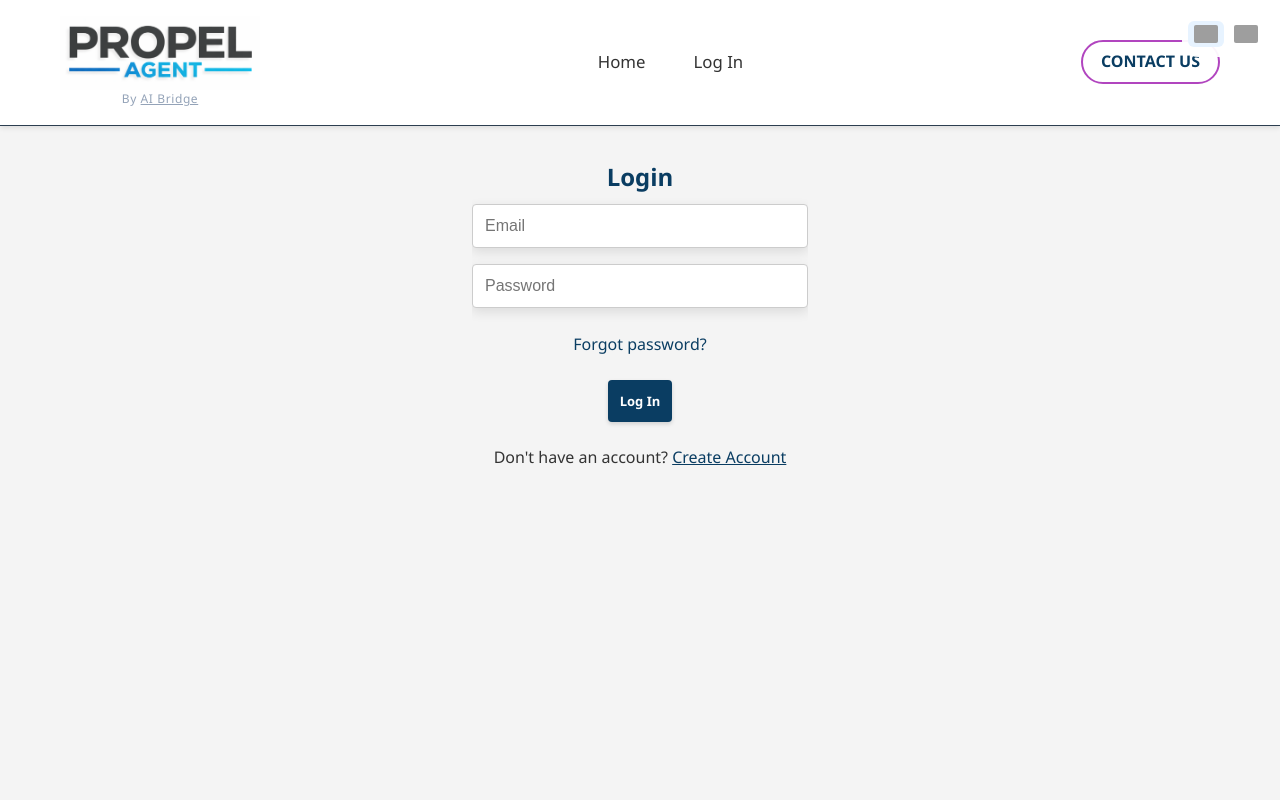
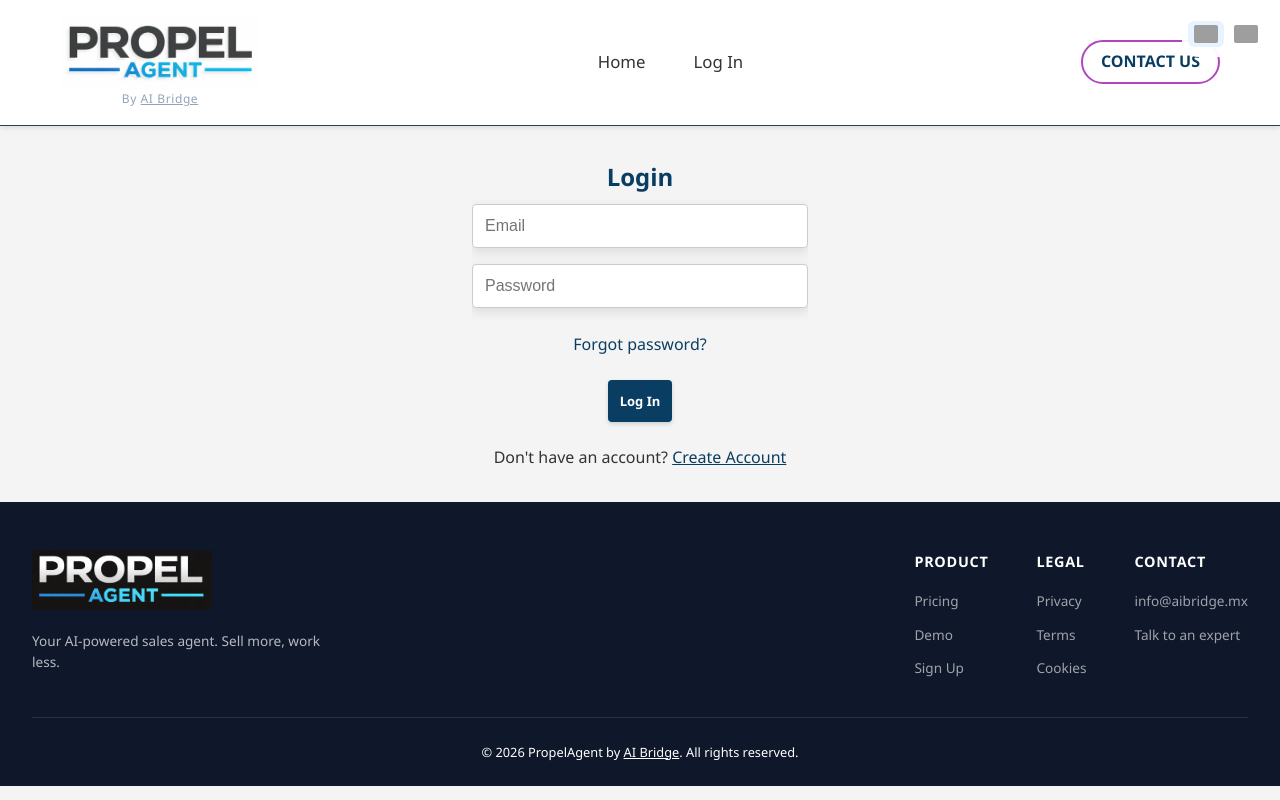
Before and after one commit to KeithBonarrigo/agent-frontend-react-dev, a React (Vite) app: page /login in a window 1280 px wide. Built offline with nearby package versions, Linux system fonts and the light colour scheme; grey boxes are pictures that could not be loaded.

Commit message:
adding propel domain conditionals in UI

```diff
--- a/src/Pages/Agent.jsx
+++ b/src/Pages/Agent.jsx
@@ -379,45 +379,6 @@ export default function Agent() {
         </div>
       </section>
 
-      {/* ===== FOOTER ===== */}
-      <footer className="agent-footer">
-        <div className="agent-container">
-          <div className="agent-footer-content">
-            <div className="agent-footer-brand">
-              <img src="/img/logos/propel-agent-black.png" alt="PropelAgent" className="agent-footer-logo" />
-              <p>{t('footer.tagline')}</p>
-            </div>
-            <div className="agent-footer-links">
-              <div className="agent-footer-col">
-                <h4>{t('footer.product')}</h4>
-                <ul>
-                  <li><a href="#pricing">{t('footer.productLinks.pricing')}</a></li>
-                  <li><a href="#contact">{t('footer.productLinks.demo')}</a></li>
-                  <li><a href="#pricing">{t('footer.productLinks.signup')}</a></li>
-                </ul>
-              </div>
-              <div className="agent-footer-col">
-                <h4>{t('footer.legal')}</h4>
-                <ul>
-                  <li><a href="/privacy">{t('footer.legalLinks.privacy')}</a></li>
-                  <li><a href="/terms-and-conditions">{t('footer.legalLinks.terms')}</a></li>
-                  <li><a href="/cookies">{t('footer.legalLinks.cookies')}</a></li>
-                </ul>
-              </div>
-              <div className="agent-footer-col">
-                <h4>{t('footer.contactTitle')}</h4>
-                <ul>
-                  <li><a href="mailto:info@aibridge.mx">{t('footer.contactLinks.email')}</a></li>
-                  <li><a href="#contact">{t('footer.contactLinks.expert')}</a></li>
-                </ul>
-              </div>
-            </div>
-          </div>
-          <div className="agent-footer-bottom">
-            &copy; {new Date().getFullYear()} PropelAgent by <a href="https://aibridge.global" target="_blank" rel="noopener noreferrer" style={{ color: '#fff', textDecoration: 'underline' }}>AI Bridge</a>. {t('footer.allRightsReserved')}
-          </div>
-        </div>
-      </footer>
     </div>
   );
 }
--- /dev/null
+++ b/src/components/AgentFooter.jsx
@@ -0,0 +1,47 @@
+import { useTranslation } from "react-i18next";
+import "../styles/Agent.css";
+
+export default function AgentFooter() {
+  const { t } = useTranslation('agent');
+
+  return (
+    <footer className="agent-footer">
+      <div className="agent-container">
+        <div className="agent-footer-content">
+          <div className="agent-footer-brand">
+            <img src="/img/logos/propel-agent-black.png" alt="PropelAgent" className="agent-footer-logo" />
+            <p>{t('footer.tagline')}</p>
+          </div>
+          <div className="agent-footer-links">
+            <div className="agent-footer-col">
+              <h4>{t('footer.product')}</h4>
+              <ul>
+                <li><a href="#pricing">{t('footer.productLinks.pricing')}</a></li>
+                <li><a href="#contact">{t('footer.productLinks.demo')}</a></li>
+                <li><a href="#pricing">{t('footer.productLinks.signup')}</a></li>
+              </ul>
+            </div>
+            <div className="agent-footer-col">
+              <h4>{t('footer.legal')}</h4>
+              <ul>
+                <li><a href="/privacy">{t('footer.legalLinks.privacy')}</a></li>
+                <li><a href="/terms-and-conditions">{t('footer.legalLinks.terms')}</a></li>
+                <li><a href="/cookies">{t('footer.legalLinks.cookies')}</a></li>
+              </ul>
+            </div>
+            <div className="agent-footer-col">
+              <h4>{t('footer.contactTitle')}</h4>
+              <ul>
+                <li><a href="mailto:info@aibridge.mx">{t('footer.contactLinks.email')}</a></li>
+                <li><a href="#contact">{t('footer.contactLinks.expert')}</a></li>
+              </ul>
+            </div>
+          </div>
+        </div>
+        <div className="agent-footer-bottom">
+          &copy; {new Date().getFullYear()} PropelAgent by <a href="https://aibridge.global" target="_blank" rel="noopener noreferrer" style={{ color: '#fff', textDecoration: 'underline' }}>AI Bridge</a>. {t('footer.allRightsReserved')}
+        </div>
+      </div>
+    </footer>
+  );
+}
--- a/src/components/HomeFooter.jsx
+++ b/src/components/HomeFooter.jsx
@@ -5,12 +5,6 @@ function HomeFooter() {
   const { t } = useTranslation();
   const currentYear = new Date().getFullYear();
   const { domainInfo, companyName } = useDomain();
-
-  // Hide footer on PropelAgent domains (has its own footer on the Agent page)
-  const hostname = domainInfo?.hostname || window.location.hostname;
-  if (hostname === 'localhost' || hostname?.includes('propel')) {
-    return null;
-  }
 
   // Get logo based on domain
   const getLogoSrc = () => {
--- a/src/components/HomeLayout.jsx
+++ b/src/components/HomeLayout.jsx
@@ -1,8 +1,14 @@
 import { Outlet } from "react-router-dom";
 import HomeHeader from "./HomeHeader";
 import HomeFooter from "./HomeFooter";
+import AgentFooter from "./AgentFooter";
+import { useDomain } from "../contexts/DomainContext";
 
 function HomeLayout() {
+  const { domainInfo } = useDomain();
+  const hostname = domainInfo?.hostname || window.location.hostname;
+  const isPropel = hostname === 'localhost' || hostname?.includes('propel');
+
   return (
     <>
       <HomeHeader />
@@ -11,7 +17,7 @@ function HomeLayout() {
         <Outlet />
       </main>
 
-      <HomeFooter />
+      {isPropel ? <AgentFooter /> : <HomeFooter />}
     </>
   );
 }
```
